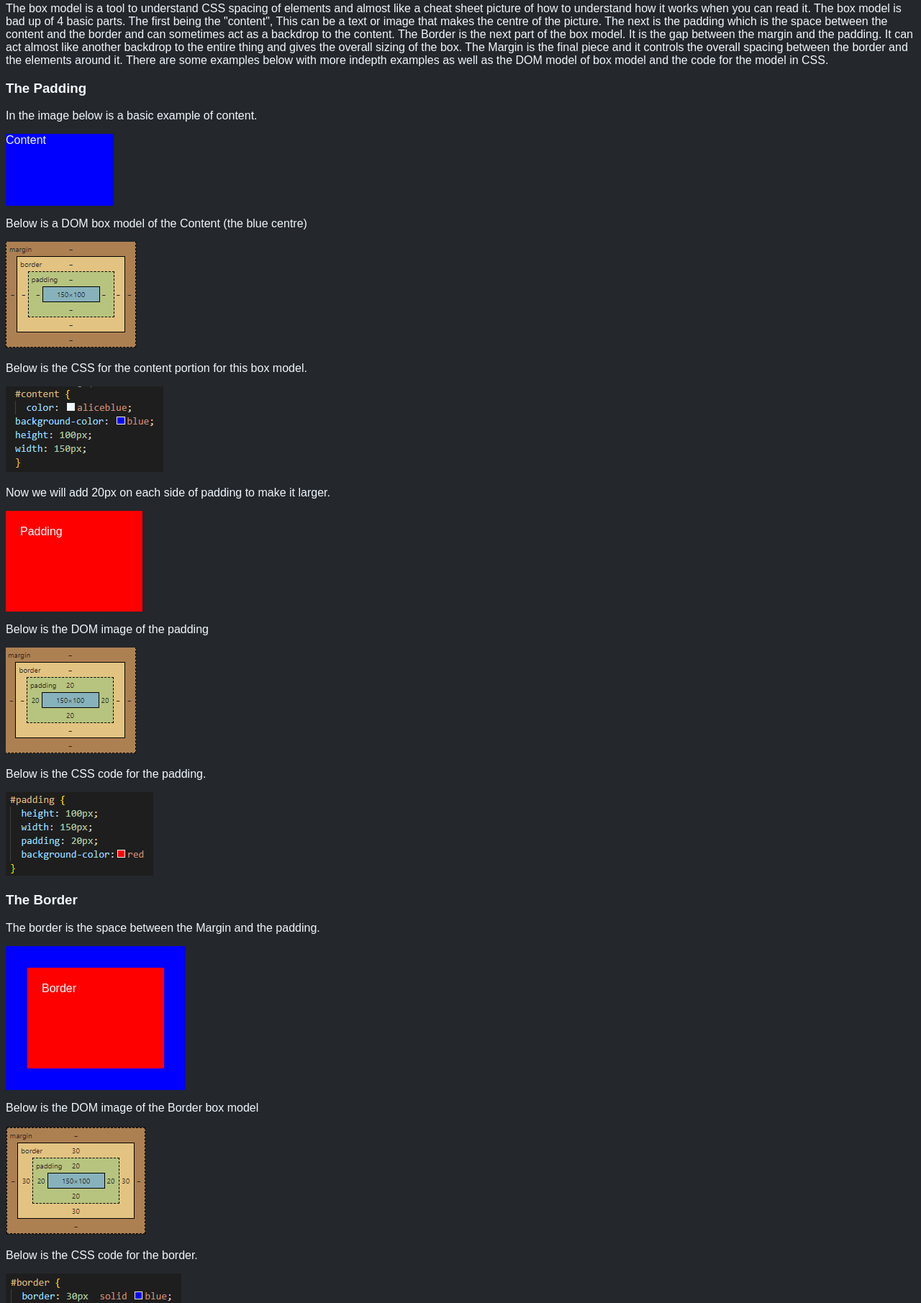
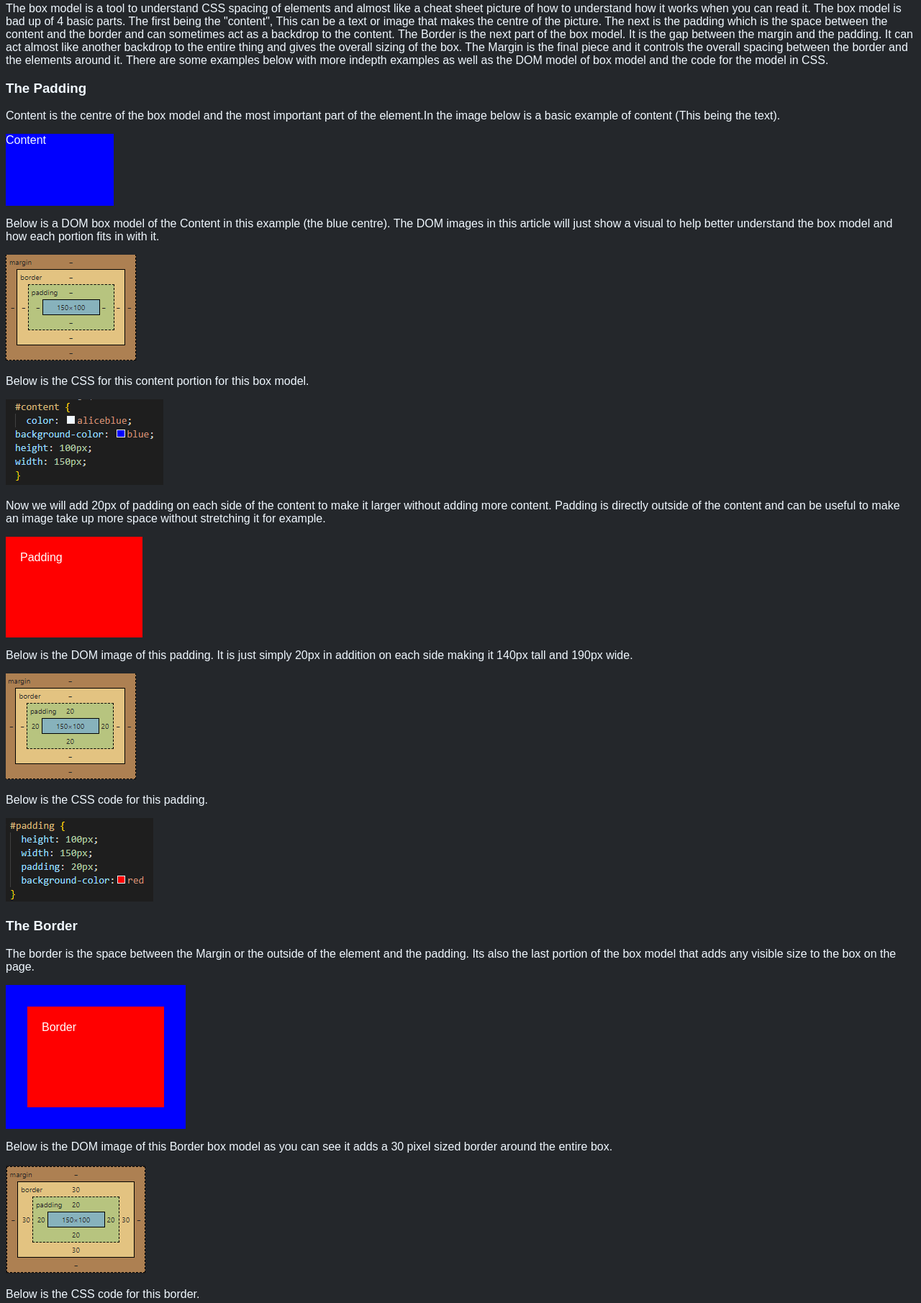
Before and after one commit to Kelsey-Reeves-Parmenter/Kelsey-Reeves-Parmenter.github.io, a plain HTML site: page blog/html-css.html in a window 1280 px wide. Shown: the part 77-1888 px from the top of the page at 72% size. Drawn offline with Linux system fonts and the light colour scheme.

Commit message:
add more indepth explinations

```diff
--- a/blog/html-css.html
+++ b/blog/html-css.html
@@ -21,29 +21,29 @@
 <h3>
   The Padding
 </h3>
-<p>In the image below is a basic example of content.</p>
+<p>Content is the centre of the box model and the most important part of the element.In the image below is a basic example of content (This being the text).</p>
 
 <div id="content">Content</div>
-<p>Below is a DOM box model of the Content (the blue centre)</p>
+<p>Below is a DOM box model of the Content in this example (the blue centre). The DOM images in this article will just show a visual to help better understand the box model and how each portion fits in with it.</p>
 <img src="blob-images/content-box-model.PNG" alt="Content box model">
-<p>Below is the CSS for the content portion for this box model.</p>
+<p>Below is the CSS for this content portion for this box model.</p>
 <img src="blob-images/content-css-code.PNG" alt="Content CSS code">
-<p>Now we will add 20px on each side of padding to make it larger.</p>
+<p>Now we will add 20px of padding on each side of the content to make it larger without adding more content. Padding is directly outside of the content and can be useful to make an image take up more space without stretching it for example.</p>
 
 <div id="padding">Padding</div>
-<p>Below is the DOM image of the padding</p>
+<p>Below is the DOM image of this padding. It is just simply 20px in addition on each side making it 140px tall and 190px wide.</p>
 <img src="blob-images/padding-box-model.PNG" alt="Padding box model">
-<p>Below is the CSS code for the padding.</p>
+<p>Below is the CSS code for this padding.</p>
 <img src="blob-images/padding-css-code.PNG" alt="Padding CSS code">
 
 </div>
 <div>
 <h3>The Border</h3>
-<p>The border is the space between the Margin and the padding.</p>
+<p>The border is the space between the Margin or the outside of the element and the padding. Its also the last portion of the box model that adds any visible size to the box on the page.</p>
 <div id="border">Border</div>
-<p>Below is the DOM image of the Border box model</p>
+<p>Below is the DOM image of this Border box model as you can see it adds a 30 pixel sized border around the entire box.</p>
 <img src="blob-images/border-box-model.PNG" alt="Border box model">
-<p>Below is the CSS code for the border.</p>
+<p>Below is the CSS code for this border.</p>
 <img src="blob-images/border-css-code.PNG" alt="Border CSS code">
 </div>
 <div>
@@ -51,36 +51,17 @@
 <p>The Margin is the space between the border and any other element on the page as you can see below as it is set to be 100px away from any other element on the page. This includes the sides of the page and the paragraph above it.This stage is important to make sure the content is spaced correctly on the page.</p>
 
 <div id="margin">Margin</div>
-<p>Below is an image of the Margin box model</p>
+<p>Below is an image of this Margin box model and as you can see it adds 100px space between any other element on the page and its the protective bubble on the outside.</p>
 <img src="blob-images/margin-box-model.PNG" alt="Margin box model">
-<p>Below is the CSS code for the Margin</p>
+<p>Below is the CSS code for this Margin</p>
 <img src="blob-images/margin-css-code.PNG" alt="Margin CSS code">
 </div><div>
 <h2>Summary</h2>
-<p>As you can see the box model concept is really important yet basic concept that is important to learn as it teaches all about sizing and layout of elements on the page and making them work smoothly will allow for a clean and function page with inline elements and well placed and spaced elements. </p>
+<p>As you can see the box model concept is really important yet basic concept that is important to learn as it teaches all about sizing and layout of elements on the page and making them work smoothly will allow for a clean and function page with inline elements and well placed and spaced elements for example images or buttons.</p>
 </div>
 
 <footer><a href="https://kelsey-reeves-parmenter.github.io/blog/index-homepage.html">Back to Record Archive home</a>
 
-</footer>
-</body>
-
-
-
-
-
-
-
-
-
-
-
-
-
-
-
-
-
-
-
-  </html>
+  </footer>
+    </body>
+      </html>
```
